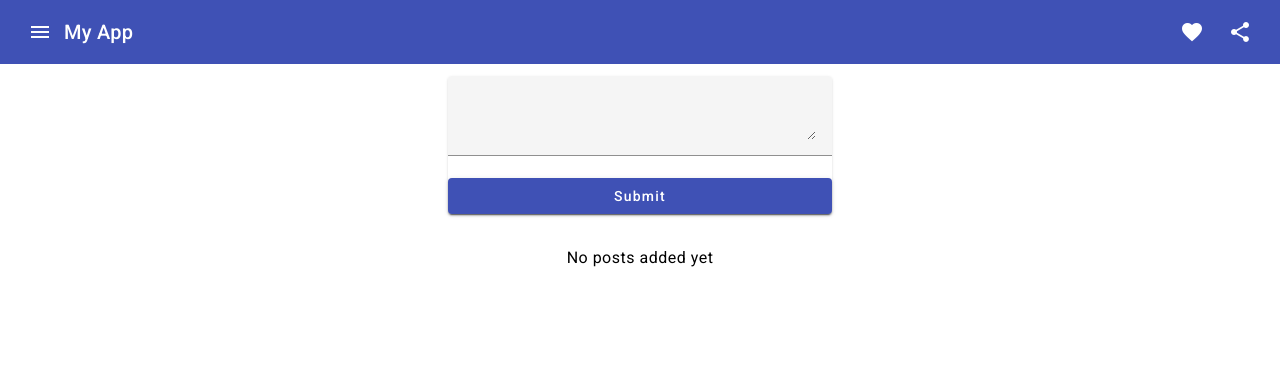
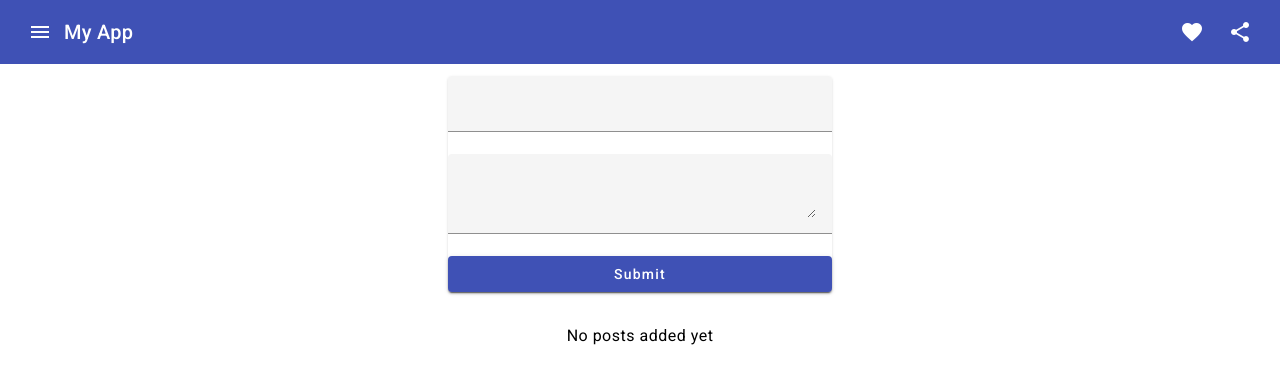
Before and after one commit to nathan-murphy/krate-events, an Angular app in the folder client/: page /udemyCourse in a window 1280 px wide. Shown: the top 384 px of the page. Built offline with nearby package versions, Linux system fonts and the light colour scheme.

Commit message:
finish 24

```diff
--- a/client/src/app/posts/post-create/post-create.compoment.ts
+++ b/client/src/app/posts/post-create/post-create.compoment.ts
@@ -1,16 +1,18 @@
-import { Component } from '@angular/core';
+import { Component, EventEmitter, Output } from '@angular/core';
 
 @Component({
   selector: 'app-post-create',
   templateUrl: 'post-create.component.html',
-  styleUrls: [ 'post-create.component.css' ]
+  styleUrls: ['post-create.component.css']
 })
 export class PostCreateComponent {
 
-  enteredValue = '';
-  printValue = 'Type Something...'
+  enteredTitle = '';
+  enteredContent = '';
+  @Output() postCreated = new EventEmitter();
 
-  onSubmitClicked() {
-    this.printValue = this.enteredValue;
+  onAddPost() {
+    const post = { title: this.enteredTitle, content: this.enteredContent }
+    this.postCreated.emit(post)
   }
 }
--- a/client/src/app/posts/post-create/post-create.component.html
+++ b/client/src/app/posts/post-create/post-create.component.html
@@ -1,8 +1,11 @@
 <mat-card>
     <mat-form-field>
-        <textarea matInput [(ngModel)]="enteredValue"></textarea>
+        <input matInput type="text" [(ngModel)]="enteredTitle">
     </mat-form-field>
-    <button mat-raised-button color="primary" (click)='onSubmitClicked()'>
+    <mat-form-field>
+        <textarea matInput [(ngModel)]="enteredContent"></textarea>
+    </mat-form-field>
+    <button mat-raised-button color="primary" (click)='onAddPost()'>
         Submit
     </button>
 </mat-card>
--- a/client/src/app/posts/post-home/post-home.component.ts
+++ b/client/src/app/posts/post-home/post-home.component.ts
@@ -3,10 +3,14 @@
 @Component({
   selector: 'app-post-home',
   template: `
-  <app-post-create></app-post-create>
-  <app-post-list></app-post-list>
+  <app-post-create (postCreated) = "onPostAdded($event)"></app-post-create>
+  <app-post-list [posts] = "storedPosts"></app-post-list>
   `
 })
 export class PostHomeComponent {
+  storedPosts = [];
 
+  onPostAdded(post) {
+    this.storedPosts.push(post);
+  }
 }
--- a/client/src/app/posts/post-list/post-list.component.ts
+++ b/client/src/app/posts/post-list/post-list.component.ts
@@ -1,4 +1,4 @@
-import { Component } from '@angular/core';
+import { Component, Input } from '@angular/core';
 
 @Component({
   selector: 'app-post-list',
@@ -12,7 +12,7 @@
   //   { title: 'Third Post!', content: 'Content of the third post' }
   // ];
 
-  posts = [];
+  @Input() posts = [];
 
 
 }
```
